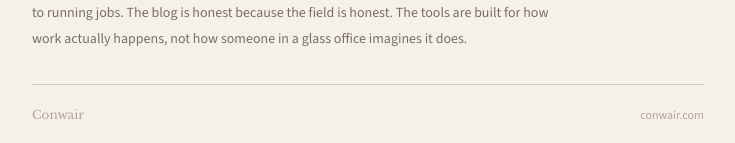
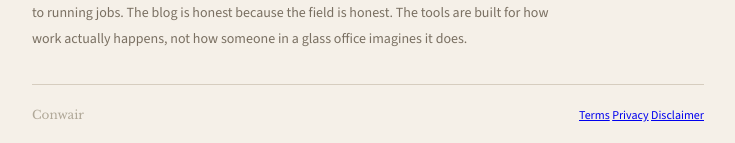
Before and after one commit to oldmanyellsathema/Conwair, a Jekyll site: the page built from index.md, in a window 1280 px wide. Shown: the part 1049-1192 px from the top of the page, without its empty margins (272-1007 px from the left). Built offline with Jekyll 4.4.1, drawn with Linux system fonts in a browser that asks for light colours.

Commit message:
Add footer links for Terms, Privacy, and Disclaimer

```diff
--- a/_includes/footer.html
+++ b/_includes/footer.html
@@ -1,4 +1,8 @@
 <footer class="site-footer">
   <span class="footer-logo">Conwair</span>
-  <span>conwair.com</span>
+  <span class="footer-links">
+    <a href="/terms/">Terms</a>
+    <a href="/privacy/">Privacy</a>
+    <a href="/disclaimer/">Disclaimer</a>
+  </span>
 </footer>
```
